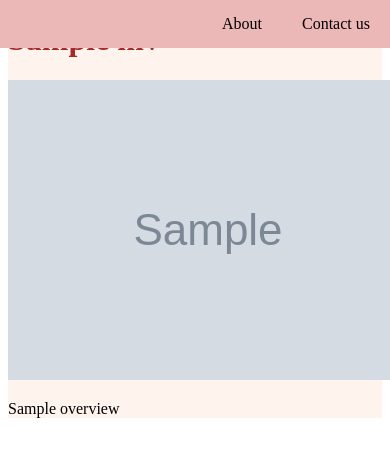
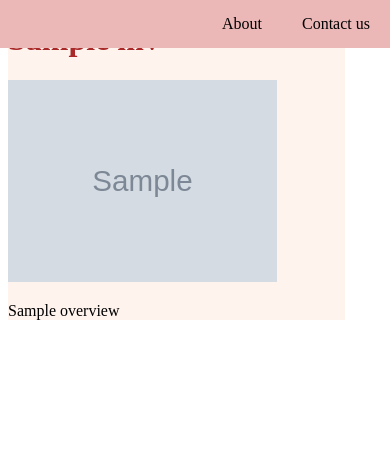
Before and after one commit to noam-y/First-Sight, a Flask app: template templates/onemovie.html in a window 390 px wide; the page is wider, and only the part inside the window is pictured. Shown: the top 457 px of that part. Run offline with Flask 2, Linux system fonts and the light colour scheme; the template is opened without the code that fills it: most values are stand-ins (such as "Sample title", 1, 10 or a date in 2020); grey boxes marked "Sample" are stand-in pictures; some web fonts are replaced.

Commit message:
made one movie display more responsive

```diff
--- a/static/styles/generic-style.css
+++ b/static/styles/generic-style.css
@@ -6,6 +6,7 @@
     position: fixed;
     top:0px; left:0px; right: 0px;
     padding: 0.75em 0px 0.75em 0px;
+    z-index: 3;
 
 }
 
--- a/static/styles/specific-display.css
+++ b/static/styles/specific-display.css
@@ -1,11 +1,16 @@
-
-
-
-
 
 
 .all-movie-details{
     display: block;
+}
+
+.poster-img{
+    width: 80%;
+    margin:auto;
+}
+
+.scrollable{
+    width:90%
 }
 
 @media screen and (min-width: 600px){
```
